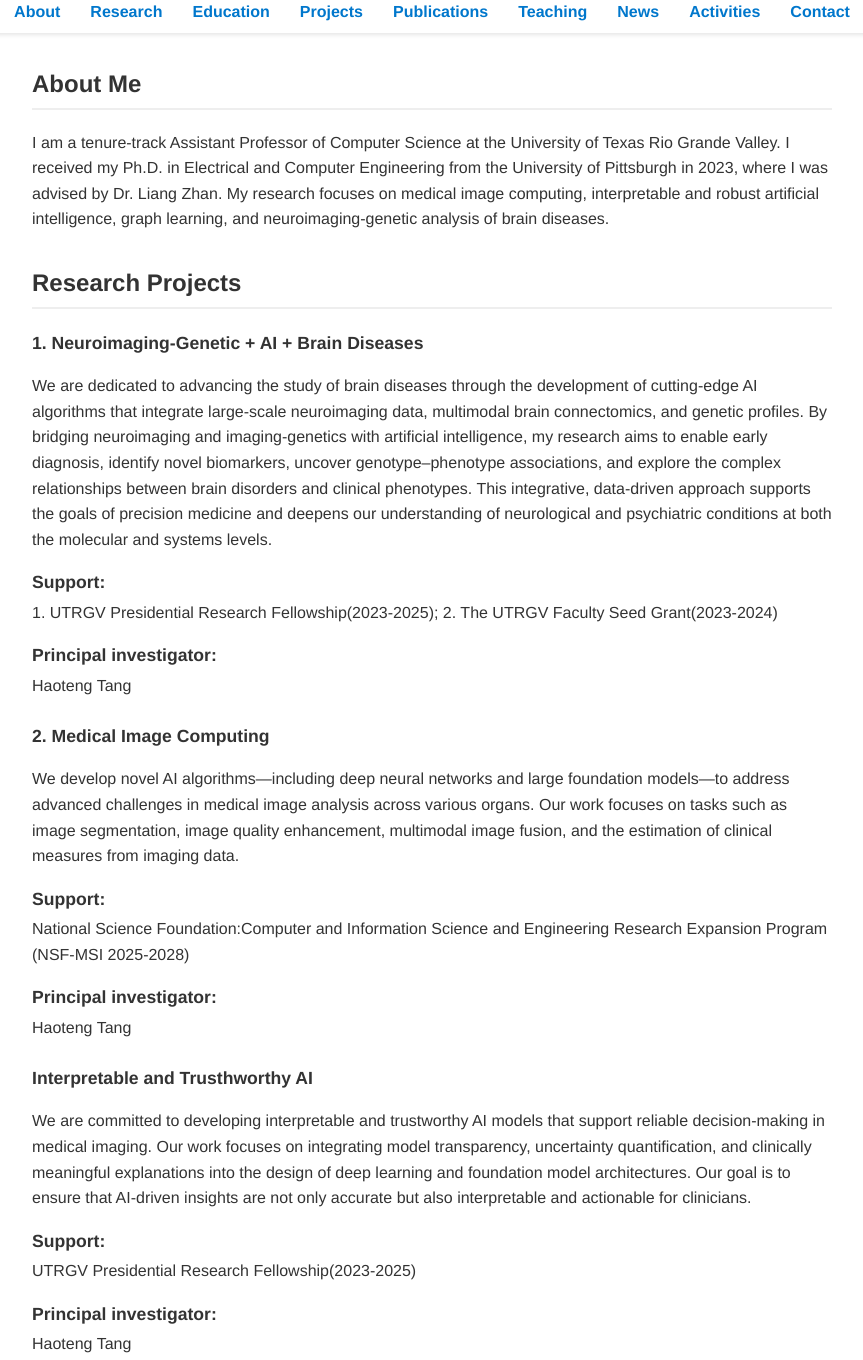
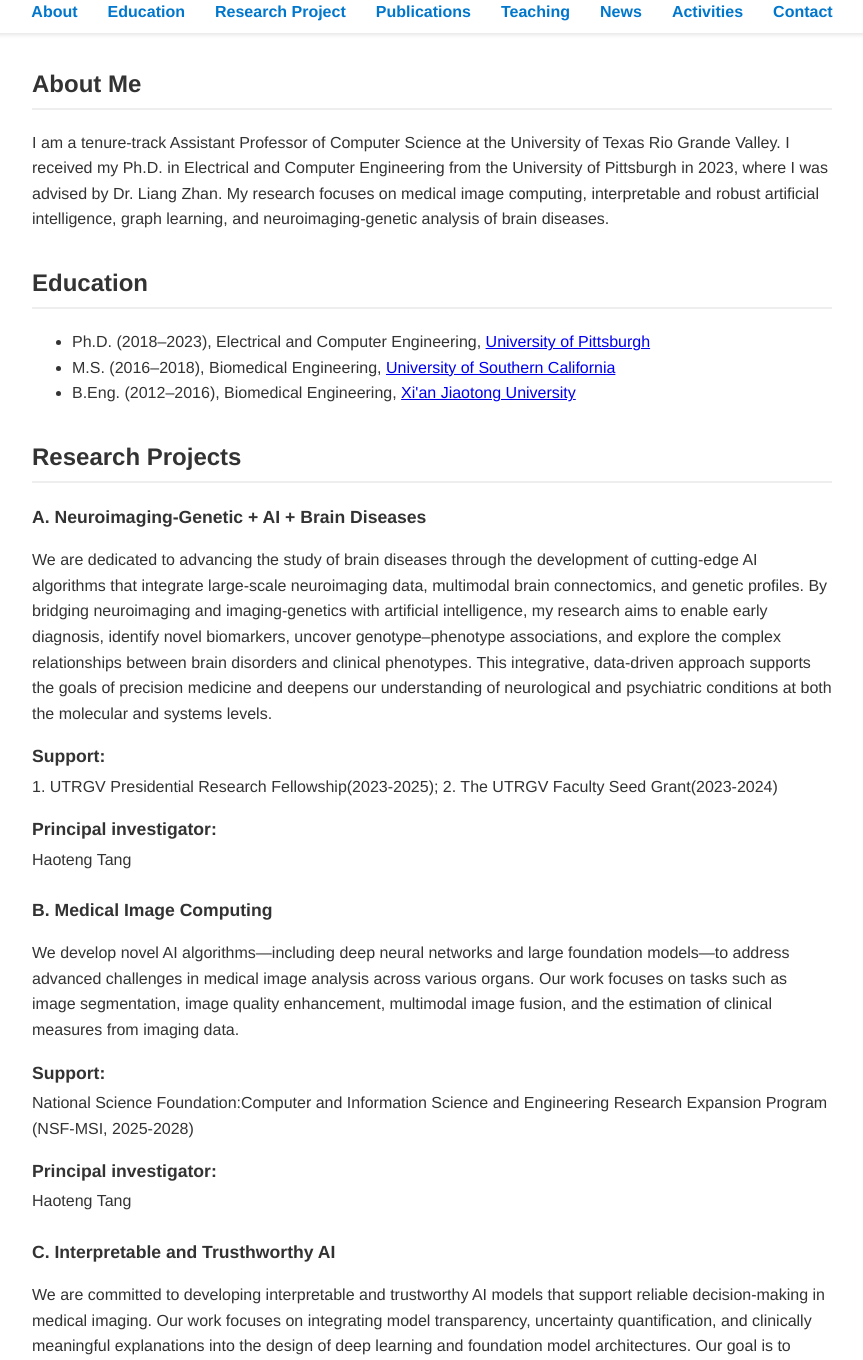
Before and after one commit to Haoteng0612/Thomaspage, a plain HTML site: page index.html in a window 1280 px wide. Shown: the part 439-1799 px from the top of the page, without its empty margins (208-1071 px from the left). Drawn offline with Linux system fonts and the light colour scheme.

Commit message:
Update index.html

```diff
--- a/index.html
+++ b/index.html
@@ -38,9 +38,8 @@
 
   <nav>
     <a href="#about">About</a>
-    <a href="#research">Research</a>
     <a href="#education">Education</a>
-    <a href="#projects">Projects</a>
+    <a href="#research">Research Project</a>
     <a href="#publications">Publications</a>
     <a href="#teaching">Teaching</a>
     <a href="#news">News</a>
@@ -54,25 +53,43 @@
        My research focuses on medical image computing, interpretable and robust artificial intelligence, graph learning, and neuroimaging-genetic analysis of brain diseases.</p>
   </section>
 
+  <section id="education">
+  <h2>Education</h2>
+  <ul>
+    <li>
+      Ph.D. (2018–2023), Electrical and Computer Engineering,
+      <a href="https://www.pitt.edu" target="_blank">University of Pittsburgh</a>
+    </li>
+    <li>
+      M.S. (2016–2018), Biomedical Engineering,
+      <a href="https://www.usc.edu" target="_blank">University of Southern California</a>
+    </li>
+    <li>
+      B.Eng. (2012–2016), Biomedical Engineering,
+      <a href="https://en.xjtu.edu.cn" target="_blank">Xi'an Jiaotong University</a>
+    </li>
+  </ul>
+</section>
+
   <section id="research">
     <h2>Research Projects</h2>
 
     <div class="project">
-      <strong>1. Neuroimaging-Genetic + AI + Brain Diseases</strong>
+      <strong>A. Neuroimaging-Genetic + AI + Brain Diseases</strong>
       <p>We are dedicated to advancing the study of brain diseases through the development of cutting-edge AI algorithms that integrate large-scale neuroimaging data, multimodal brain connectomics, and genetic profiles. By bridging neuroimaging and imaging-genetics with artificial intelligence, my research aims to enable early diagnosis, identify novel biomarkers, uncover genotype–phenotype associations, and explore the complex relationships between brain disorders and clinical phenotypes. This integrative, data-driven approach supports the goals of precision medicine and deepens our understanding of neurological and psychiatric conditions at both the molecular and systems levels.</p>
       <p><strong>Support:</strong> 1. UTRGV Presidential Research Fellowship(2023-2025); 2. The UTRGV Faculty Seed Grant(2023-2024)</p>
       <p><strong>Principal investigator:</strong> Haoteng Tang
     </div>
 
     <div class="project">
-      <strong>2. Medical Image Computing</strong>
+      <strong>B. Medical Image Computing</strong>
       <p>We develop novel AI algorithms—including deep neural networks and large foundation models—to address advanced challenges in medical image analysis across various organs. Our work focuses on tasks such as image segmentation, image quality enhancement, multimodal image fusion, and the estimation of clinical measures from imaging data.</p>
-      <p><strong>Support:</strong> National Science Foundation:Computer and Information Science and Engineering Research Expansion Program (NSF-MSI 2025-2028)</p>
+      <p><strong>Support:</strong> National Science Foundation:Computer and Information Science and Engineering Research Expansion Program (NSF-MSI, 2025-2028)</p>
       <p><strong>Principal investigator:</strong> Haoteng Tang
     </div>
 
     <div class="project">
-      <strong>Interpretable and Trusthworthy AI</strong>
+      <strong>C. Interpretable and Trusthworthy AI</strong>
       <p>We are committed to developing interpretable and trustworthy AI models that support reliable decision-making in medical imaging. Our work focuses on integrating model transparency, uncertainty quantification, and clinically meaningful explanations into the design of deep learning and foundation model architectures. Our goal is to ensure that AI-driven insights are not only accurate but also interpretable and actionable for clinicians.</p>
       <p><strong>Support:</strong> UTRGV Presidential Research Fellowship(2023-2025)</p>
       <p><strong>Principal investigator:</strong> Haoteng Tang
```
